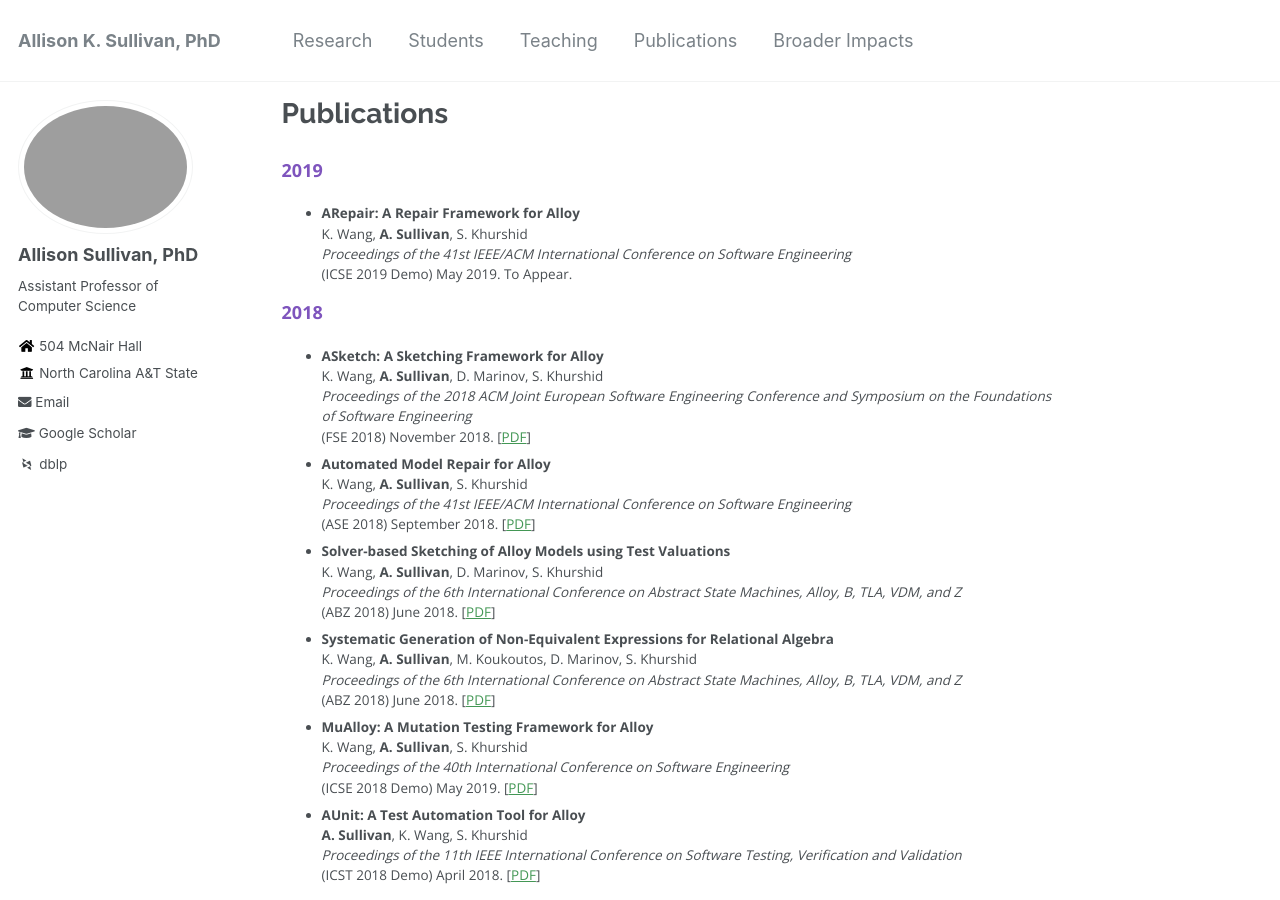
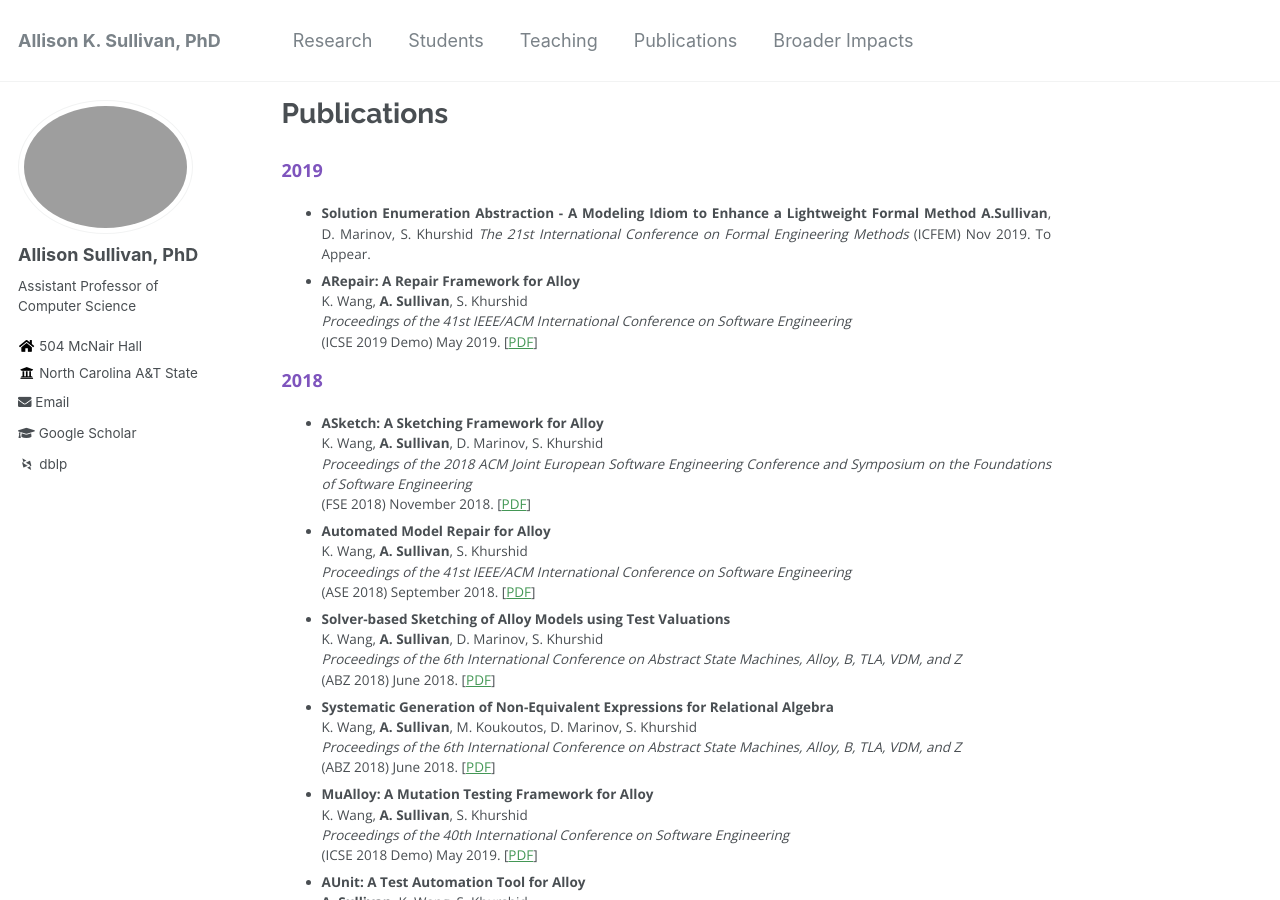
Before and after one commit to Allisonius/allisonius.github.io, a Jekyll site: the page built from _pages/publications.md, in a window 1280 px wide and 900 px high. Built offline with Jekyll 4.4.1, drawn with Linux system fonts in a browser that asks for light colours; some web fonts are replaced.

Commit message:
Update publications.md

```diff
--- a/_pages/publications.md
+++ b/_pages/publications.md
@@ -5,11 +5,14 @@ author_profile: true
 ---
 
 <h3>2019</h3>
-
+* **Solution Enumeration Abstraction - A Modeling Idiom to Enhance a Lightweight Formal Method**
+**A.Sullivan**, D. Marinov, S. Khurshid
+*The 21st International Conference on Formal Engineering Methods*
+(ICFEM) Nov 2019. To Appear.
 * **ARepair: A Repair Framework for Alloy**
 K. Wang, **A. Sullivan**, S. Khurshid
 *Proceedings of the 41st IEEE/ACM International Conference on Software Engineering*
- (ICSE 2019 Demo) May 2019. To Appear.
+ (ICSE 2019 Demo) May 2019.  \[[PDF](../files/ARepairDEMO.pdf)\]
 
 ### 2018
 
```
